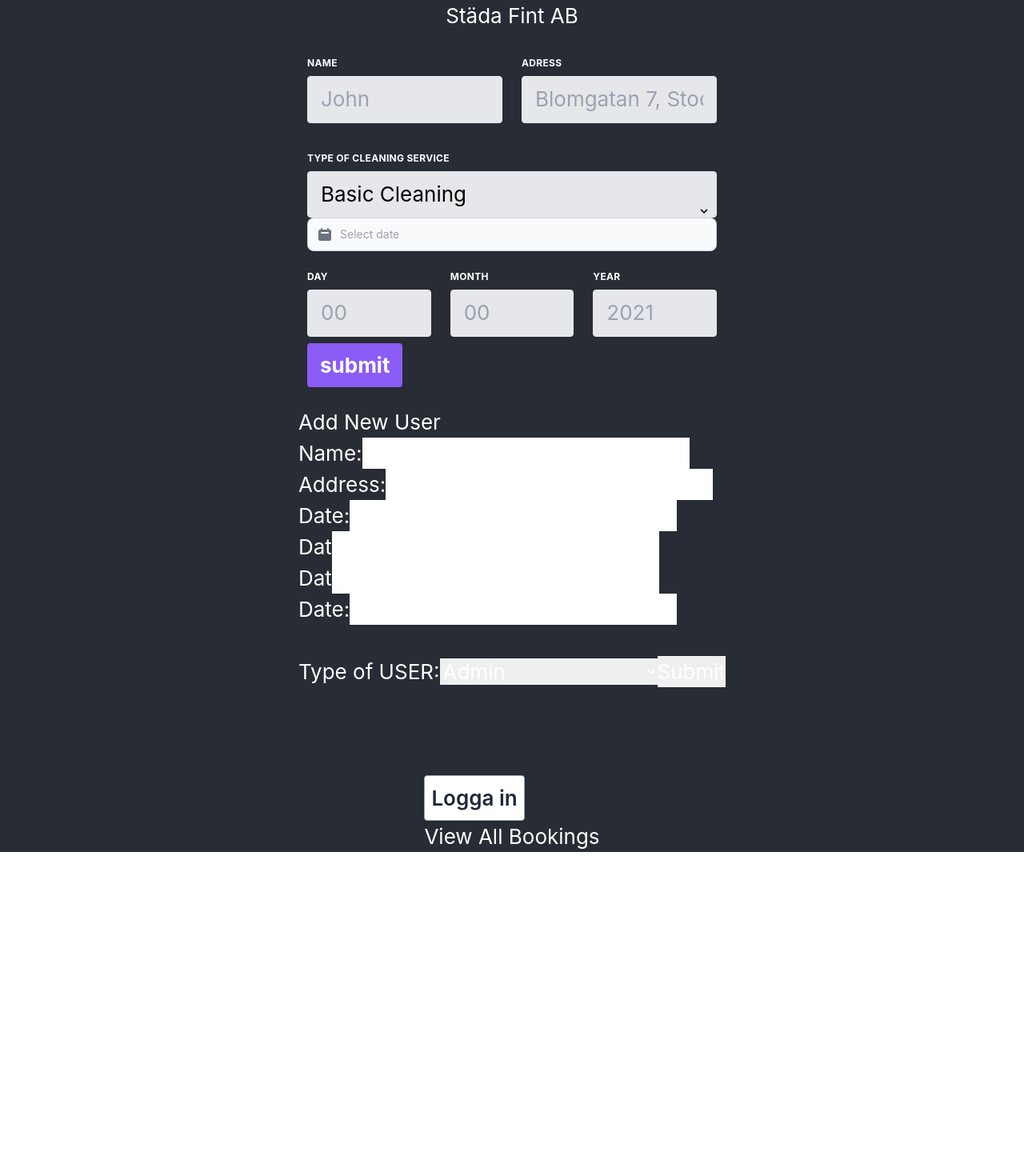
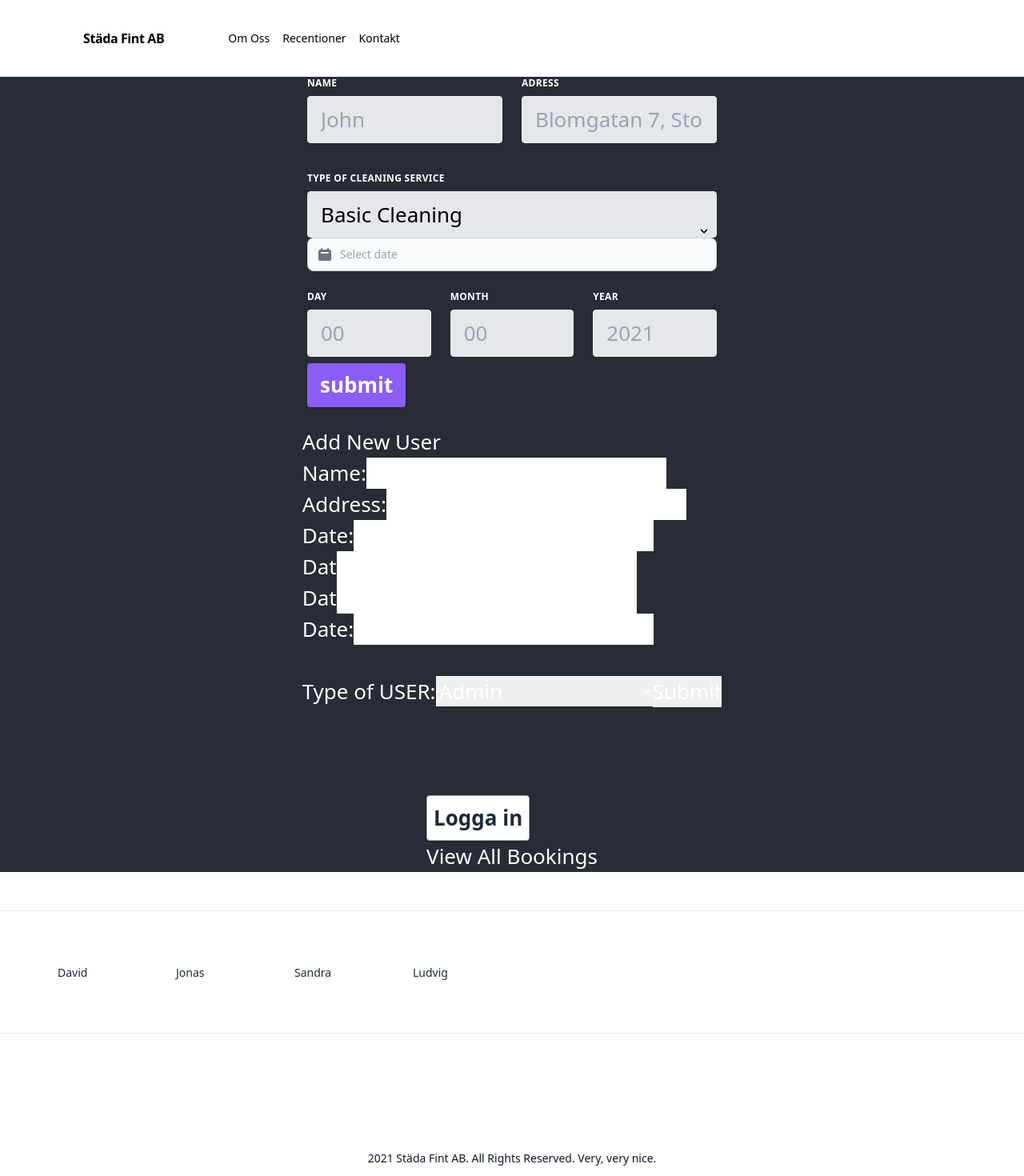
Before and after one commit to Fjedern/Nicecleaning_AB, a React (Create React App) app in the folder frontend/: page / in a window 1280 px wide. Shown: the top 1470 px of the page at 80% size. Before the commit the page ends 1065 px from the top, so only its background shows below. Built offline with nearby package versions, Linux system fonts and the light colour scheme; no server answers.

Commit message:
Header and Footer

```diff
--- /dev/null
+++ b/frontend/src/components/Footer.js
@@ -0,0 +1,73 @@
+import React, {useState} from "react";
+import '../styles/tailwind.css';
+
+function Footer() {
+
+
+    return (
+
+
+        <div className="pt-12">
+            <footer id="footer" className="relative z-50 dark:bg-gray-900">
+                <div tabIndex="0" aria-label="footer"
+                     className="focus:outline-none border-t border-b border-gray-200 dark:border-gray-700 py-16">
+                    <div className="mx-auto container px-4 xl:px-12 2xl:px-4">
+                        <div className="lg:flex">
+                            <div className="w-full lg:w-1/2 mb-16 lg:mb-0 flex">
+                                <div className="w-full lg:w-1/2 px-6">
+                                    <ul>
+                                        <li><a
+                                            className="focus:outline-none focus:underline  text-xs lg:text-sm leading-none hover:text-brand dark:hover:text-brand text-gray-800 dark:text-gray-50"
+                                            href="javascript:void(0)">David</a></li>
+                                    </ul>
+                                </div>
+
+                                <div className="w-full lg:w-1/2 px-6">
+                                    <ul>
+                                        <li><a
+                                            className="focus:outline-none focus:underline  text-xs lg:text-sm leading-none hover:text-brand dark:hover:text-brand text-gray-800 dark:text-gray-50"
+                                            href="javascript:void(0)">Jonas</a></li>
+                                    </ul>
+                                </div>
+
+                                <div className="w-full lg:w-1/2 px-6">
+                                    <ul>
+                                        <li><a
+                                            className="focus:outline-none focus:underline  text-xs lg:text-sm leading-none hover:text-brand dark:hover:text-brand text-gray-800 dark:text-gray-50"
+                                            href="javascript:void(0)">Sandra</a></li>
+                                    </ul>
+                                </div>
+
+                                <div className="w-full lg:w-1/2 px-6">
+                                    <ul>
+                                        <li><a
+                                            className="focus:outline-none focus:underline  text-xs lg:text-sm leading-none hover:text-brand dark:hover:text-brand text-gray-800 dark:text-gray-50"
+                                            href="javascript:void(0)">Ludvig</a></li>
+                                    </ul>
+                                </div>
+
+                            </div>
+                        </div>
+                    </div>
+                </div>
+                <div className="py-16 flex flex-col justify-center items-center">
+                    <a className="focus:outline-none" tabIndex="0" role="link" aria-label="home link"
+                       href="javascript:void(0)"
+                    >
+                        <svg className="dark:text-white" xmlns="http://www.w3.org/2000/svg" width="86" height="58"
+                             viewBox="0 0 86 58" fill="none">
+
+                        </svg>
+                    </a>
+                    <p tabIndex="0"
+                       className="focus:outline-none mt-6 text-xs lg:text-sm leading-none text-gray-900 dark:text-gray-50">2021
+                        Städa Fint AB. All Rights Reserved. Very, very nice. </p>
+                </div>
+            </footer>
+        </div>
+
+
+    );
+}
+
+export default Footer;
--- /dev/null
+++ b/frontend/src/components/Header.js
@@ -0,0 +1,49 @@
+import React, {useState} from "react";
+import '../styles/tailwind.css';
+
+function Header (){
+
+
+    return (
+
+
+                <nav className="flex items-center justify-between flex-wrap bg-teal p-8">
+                    <div className="flex items-center flex-no-shrink text-green mr-20">
+                        <svg className="h-8 w-8 ml-10" width="54" height="54" viewBox="20 20 54 54"
+                             xmlns="http://www.w3.org/2000/svg">
+                        </svg>
+                        <span className="font-semibold text-xl8 tracking-tight">Städa Fint AB</span>
+                    </div>
+                    <div className="block lg:hidden">
+                        <button
+                            className="flex items-center px-3 py-2 border rounded text-teal-lighter border-teal-light hover:text-white hover:border-white">
+                            <svg className="h-3 w-3" viewBox="0 0 20 20" xmlns="http://www.w3.org/2000/svg">
+                                <title>Menu</title>
+                                <path d=""/>
+                            </svg>
+                        </button>
+                    </div>
+                    <div className="w-full block flex-grow lg:flex lg:items-center lg:w-auto">
+                        <div className="text-sm lg:flex-grow">
+                            <a href="#responsive-header"
+                               className="block mt-4 lg:inline-block lg:mt-0 text-teal-lighter hover:text-white mr-4">
+                                Om Oss
+                            </a>
+                            <a href="#responsive-header"
+                               className="block mt-4 lg:inline-block lg:mt-0 text-teal-lighter hover:text-white mr-4">
+                                Recentioner
+                            </a>
+                            <a href="#responsive-header"
+                               className="block mt-4 lg:inline-block lg:mt-0 text-teal-lighter hover:text-white">
+                                Kontakt
+                            </a>
+                        </div>
+
+                    </div>
+                </nav>
+
+
+    );
+}
+
+export default Header;
--- a/frontend/src/pages/MainPage.js
+++ b/frontend/src/pages/MainPage.js
@@ -3,6 +3,8 @@ import BookingForm from '../components/BookingForm.js';
 import AddUserForm from '../components/AddUserForm.js';
 import { Link } from "react-router-dom";
 import {useEffect} from "react";
+import Header from "../components/Header";
+import Footer from "../components/Footer";
 
 const MainPage =()=>{
 
@@ -38,8 +40,9 @@ const MainPage =()=>{
 
     return (
         <div>
+            <Header></Header>
             <header className="App-header">
-                <h2 className="pb-8">Städa Fint AB</h2>
+
                 <BookingForm />
                 <AddUserForm />
                 <div>
@@ -51,7 +54,9 @@ const MainPage =()=>{
                         View All Bookings
                     </Link>
                 </div>
+
             </header>
+            <Footer></Footer>
         </div>
     );
 }
```
